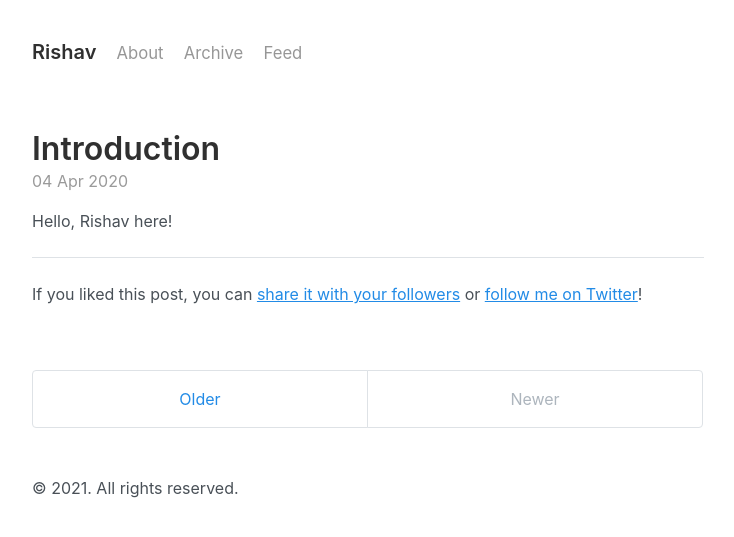
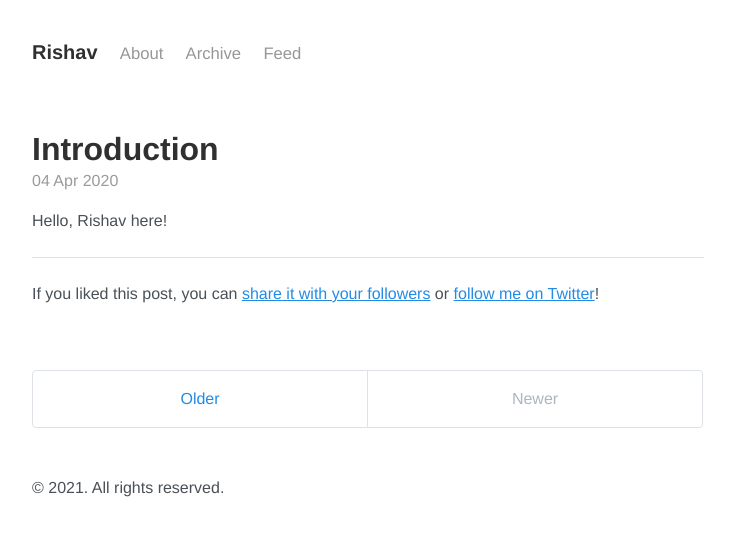
Before and after one commit to aptrishu/aptrishu.github.io, a Jekyll site: the page built from index.html, in a window 1280 px wide. Shown: the top 537 px of the page, without its empty margins (272-1006 px from the left). Built offline with Jekyll 4.4.1, drawn with Linux system fonts in a browser that asks for light colours; the list of posts is cut into pages by our own code.

```diff
--- a/_sass/_variables.scss
+++ b/_sass/_variables.scss
@@ -26,7 +26,7 @@
   --blue-400: #4dabf7;
   --yellow-100: #fff3bf;
 
-  --body-font: -apple-system, BlinkMacSystemFont, "Segoe UI", Roboto, "Helvetica Neue", Arial, "Noto Sans", sans-serif, "Apple Color Emoji", "Segoe UI Emoji", "Segoe UI Symbol", "Noto Color Emoji";
+  --body-font: "Helvetica Neue", Helvetica, Arial, sans-serif;
   --body-font-size: 16px;
   --body-line-height: 1.5;
   --body-color: var(--gray-700);
```
